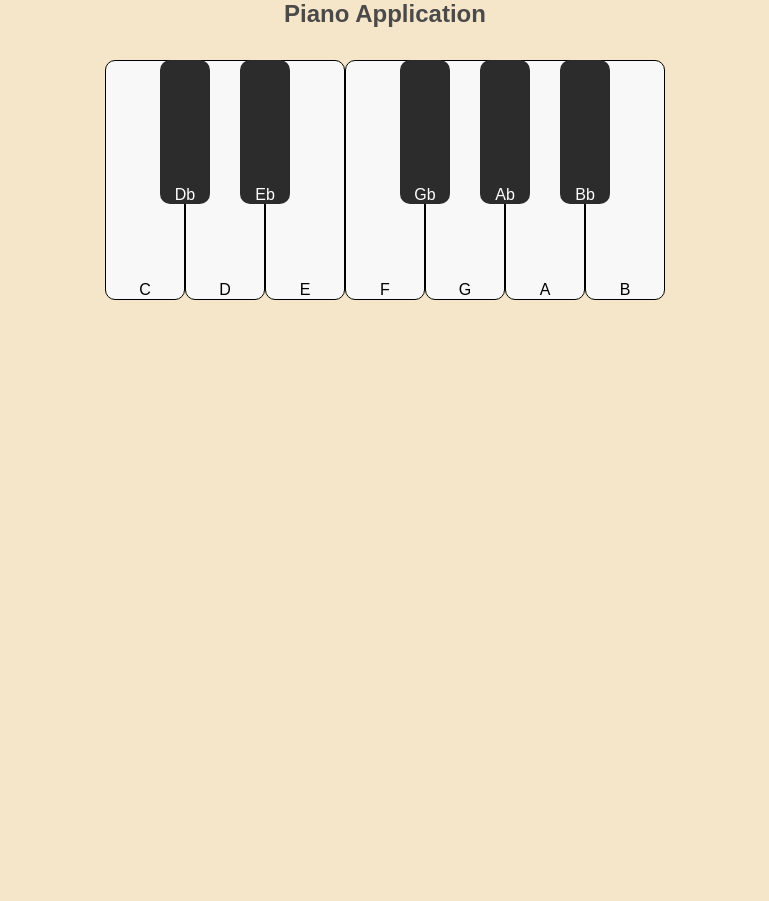
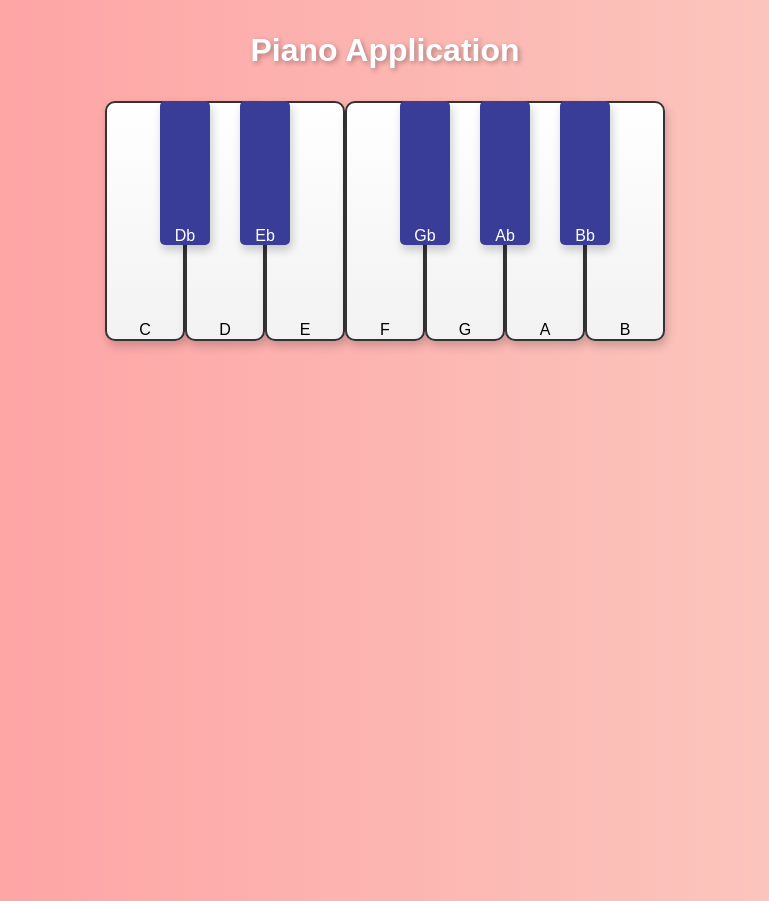
Before and after one commit to anilsjr/piano, a plain HTML site: page index.html in a window 1280 px wide. Shown: the whole page, without its empty margins (255-1024 px from the left). Before the commit the page ends 860 px from the top, so only its background shows below. Drawn offline with Linux system fonts and the light colour scheme.

Commit message:
Update style.css

```diff
--- a/style.css
+++ b/style.css
@@ -10,16 +10,17 @@ body{
     height: 100vh;
     width: 100vw;
     font-family: 'Poppins', sans-serif;
-    background-color: #f5e6ca; /* Light beige */
+    background: linear-gradient(to right, #ff9a9e, #fad0c4); /* Gradient background */
 }
 
 /* Style for the heading */
 h2{
-    font-size: 1.5rem;
-    font-weight: 600;
-    color: #4a4a4a; /* Dark gray */
+    font-size: 2rem;
+    font-weight: 700;
+    color: #fff; /* White text */
     text-align: center;
-    margin-bottom: 2rem;
+    margin: 2rem 0;
+    text-shadow: 2px 2px 5px rgba(0, 0, 0, 0.3);
 }
 
 /* Style for the container holding the keys */
@@ -36,6 +37,8 @@ h2{
     display: flex;
     justify-content: center;
     align-items: end;
+    box-shadow: 2px 5px 10px rgba(0, 0, 0, 0.2);
+    transition: all 0.2s ease-in-out;
 }
 
 /* Style for black keys */
@@ -44,26 +47,29 @@ h2{
     margin-right: -25px;
     width: 50px;
     height: 18%;
-    background-color: #2c2c2c; /* Dark charcoal */
+    background-color: #3a3d98; /* Deep blue */
     color: #fff;
     z-index: 1000;
+    border-radius: 5px;
 }
 
 /* Style for white keys */
 .white{
     width: 80px;
     height: 30%;
-    background-color: #f8f8f8; /* Off-white */
+    background: linear-gradient(to bottom, #ffffff, #f2f2f2); /* Subtle gradient */
     color: #000;
-    border: 1px solid #000;
+    border: 2px solid #333;
 }
 
 /* Hover and active state for black keys */
-.black:hover , .black:active{
-    background: #1a1a1a; /* Darker shade for interaction */
+.black:hover, .black:active{
+    background: #282c78; /* Darker blue */
+    transform: scale(1.05);
 }
 
 /* Hover and active state for white keys */
-.white:hover , .white:active{
-    background: #e0e0e0; /* Light gray */
+.white:hover, .white:active{
+    background: linear-gradient(to bottom, #ffffff, #e0e0e0);
+    transform: scale(1.05);
 }
```
